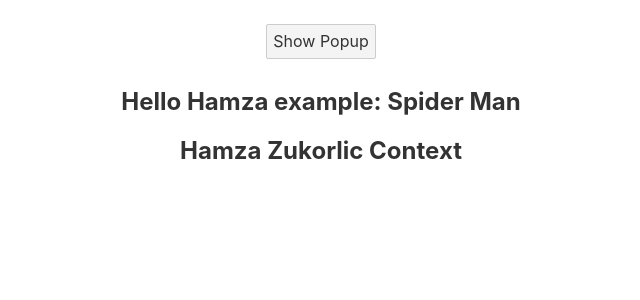
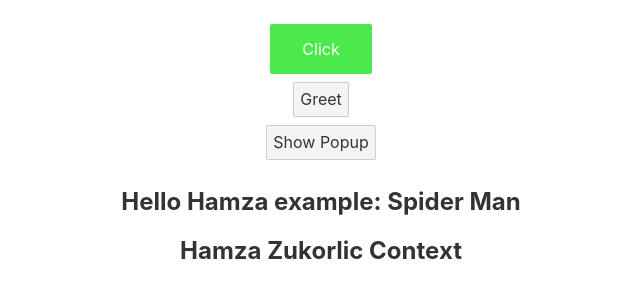
Before and after one commit to KadirZukorlic/Svelte, a Svelte app: page / in a window 1280 px wide. Shown: the top 300 px of the page, without its empty margins (319-959 px from the left). Built offline with nearby package versions, Linux system fonts and the light colour scheme.

Commit message:
Forward events to the parent components

```diff
--- a/src/App.svelte
+++ b/src/App.svelte
@@ -1,6 +1,8 @@
 <script>
+    import Outer from './components/Outer.svelte'
     import Greet from './components/Greet.svelte'
     import Popup from './components/Popup.svelte'
+    import Button from './components/Button.svelte'
     import { setContext } from 'svelte'
 
     const name = 'Kadir'
@@ -24,9 +26,15 @@
         console.log(name)
         console.log(event.detail, 'detail from dispatch')
     }
+
+    const handleGreet = (event) => {
+        alert(event.detail)
+    }
 </script>
 
 <main>
+    <Button on:click={() => alert('green button clicked...')}>Click</Button>
+    <Outer on:greet={handleGreet} />
     <button on:click={() => (showPopup = !showPopup)}>{!showPopup ? 'Show Popup' : 'Hide Popup'}</button>
 
     {#if showPopup}
--- /dev/null
+++ b/src/components/Button.svelte
@@ -0,0 +1,14 @@
+<button on:click>Click</button>
+
+<style>
+    button {
+        background-color: rgb(75, 233, 75);
+        border: none;
+        color: white;
+        padding: 15px 32px;
+        text-align: center;
+        text-decoration: none;
+        display: inline-block;
+        font-size: 16px;
+    }
+</style>
--- /dev/null
+++ b/src/components/Inner.svelte
@@ -0,0 +1,10 @@
+<script>
+    import { createEventDispatcher } from 'svelte'
+
+    const dispatch = createEventDispatcher()
+    const greet = () => {
+        dispatch('greet', 'hello world:)')
+    }
+</script>
+
+<button on:click={greet}> Greet </button>
--- /dev/null
+++ b/src/components/Outer.svelte
@@ -0,0 +1,8 @@
+<script>
+    import Inner from './Inner.svelte'
+</script>
+
+<main>
+    <!-- Ommit handler on on:greet to forward event in parent -->
+    <Inner on:greet />
+</main>
```
